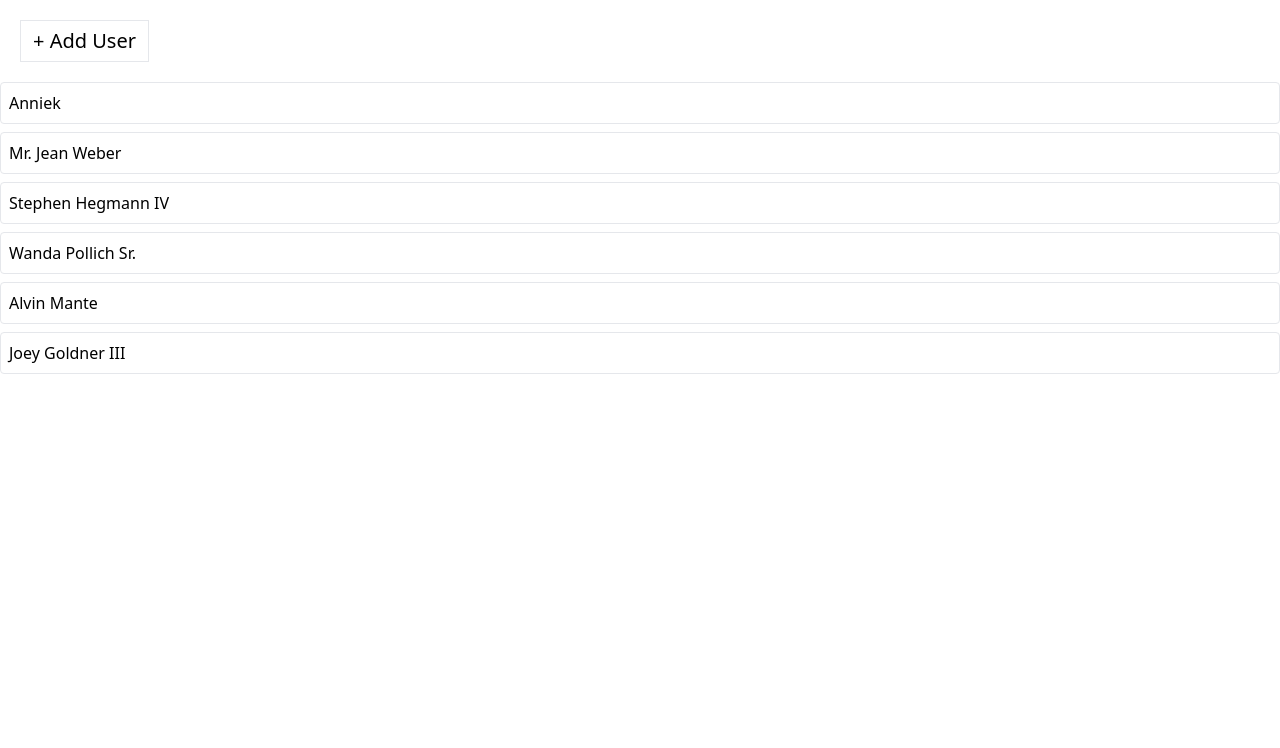
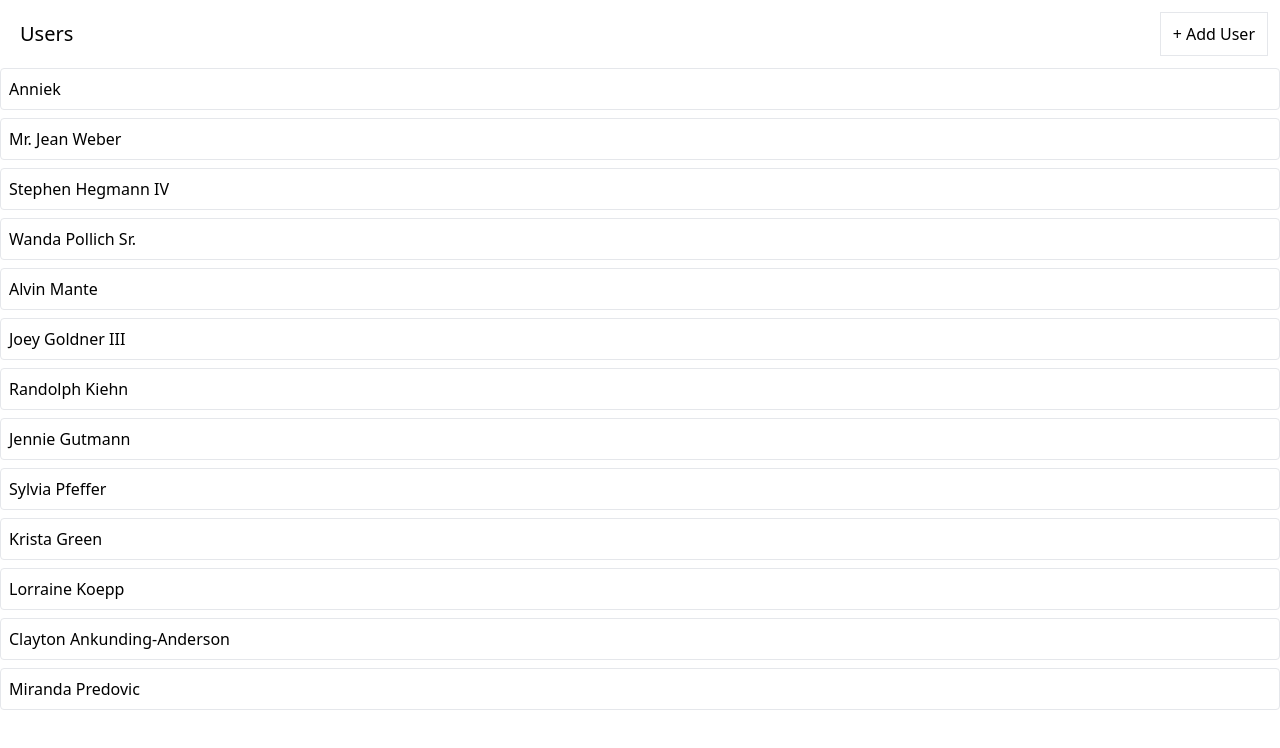
Before and after one commit to Keinna/media-fetcher-react-redux-toolkit, a React (Create React App) app: page / in a window 1280 px wide. Shown: the top 748 px of the page. Built offline with nearby package versions, Linux system fonts and the light colour scheme; data requests are answered from the project's data file.

Commit message:
worked on loading state

```diff
--- a/db.json
+++ b/db.json
@@ -23,6 +23,34 @@
     {
       "name": "Joey Goldner III",
       "id": 6
+    },
+    {
+      "name": "Randolph Kiehn",
+      "id": 7
+    },
+    {
+      "name": "Jennie Gutmann",
+      "id": 8
+    },
+    {
+      "name": "Sylvia Pfeffer",
+      "id": 9
+    },
+    {
+      "name": "Krista Green",
+      "id": 10
+    },
+    {
+      "name": "Lorraine Koepp",
+      "id": 11
+    },
+    {
+      "name": "Clayton Ankunding-Anderson",
+      "id": 12
+    },
+    {
+      "name": "Miranda Predovic",
+      "id": 13
     }
   ],
   "albums": [],
--- a/src/components/UsersList.js
+++ b/src/components/UsersList.js
@@ -1,27 +1,51 @@
-import { useEffect } from "react";
+import { useEffect, useState } from "react";
 import { useDispatch, useSelector } from "react-redux";
 import { fetchUsers, addUser } from "../store";
 import Button from "./Button";
 import SkeletonLoader from "./SkeletonLoader";
 
 function UsersList() {
+    //keep track loading big list of users
+    const [isLoadingUsers, setIsLoadingUsers] = useState(false);
+    const [loadingUsersError, setIsLoadingUsersError] = useState(null);
+    const [isCreatingUser, setIsCreatingUser] = useState(false);
+    const [creatingUsersError, setCreatingUsersError] = useState(null);
     const dispatch = useDispatch();
-    const { isLoading, data, error } = useSelector((state) => {
+    const { data } = useSelector((state) => {
         return state.users;
     });
 
     useEffect(() => {
-        dispatch(fetchUsers());
+        setIsLoadingUsers(true);
+        //returns promise, always goes into .then also when fails -> unwrap()
+        dispatch(fetchUsers())
+            //returns new promise where conventional rules are followed
+            .unwrap()
+            // .then(() =>{
+
+            // })
+            .catch((err) => {
+                //gives error object
+                setIsLoadingUsersError(err);
+            })
+            .finally(() => {
+                setIsLoadingUsers(false);
+                setIsLoadingUsers(false);
+            });
     }, [dispatch]);
 
     const handleUserAdd = () => {
-        dispatch(addUser());
+        setIsCreatingUser(true);
+        dispatch(addUser())
+            .unwrap()
+            .catch((err) => setCreatingUsersError(err))
+            .finally(() => setIsCreatingUser(false));
     };
 
-    if (isLoading) {
+    if (isLoadingUsers) {
         return <SkeletonLoader times={6} className="h-10 w-full" />;
     }
-    if (error) {
+    if (loadingUsersError) {
         return <div>Error fetching data....</div>;
     }
 
@@ -38,9 +62,14 @@ function UsersList() {
     return (
         <div>
             <div className="flex flex-row justify-between m-3">
-                <h1 className="m-2 text-xl">
+                <h1 className="m-2 text-xl">Users </h1>
+                {isCreatingUser ? (
+                    "Creating User"
+                ) : (
                     <Button onClick={handleUserAdd}>+ Add User</Button>
-                </h1>
+                )}
+                {creatingUsersError &&
+                    "Error creating user..." + creatingUsersError.err}
             </div>
             {renderedUsers}
         </div>
--- a/src/store/thunks/addUser.js
+++ b/src/store/thunks/addUser.js
@@ -3,9 +3,9 @@ import axios from "axios";
 import { faker } from "@faker-js/faker";
 
 const addUser = createAsyncThunk('users/add', async () =>{
-const response = await axios.post('http://localhost:3005/users', {
-    name: faker.name.fullName()
-})
+const response = await axios.post("http://localhost:3005/users", {
+    name: faker.person.fullName(),
+});
 
 return response.data
 });
```
